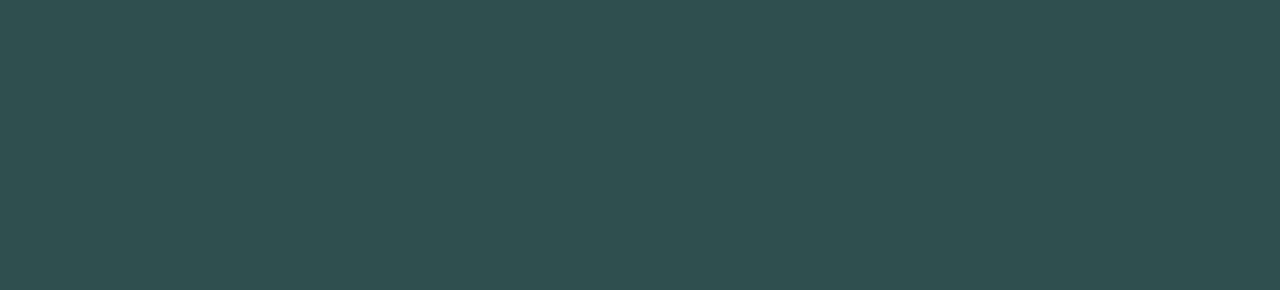
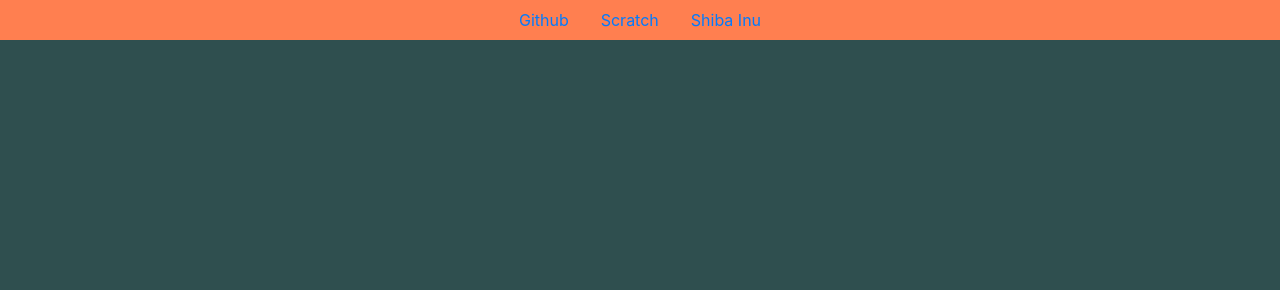
Before and after one commit to dorwinl3894/dorwinl3894.github.io, a plain HTML site: page index.html in a window 1280 px wide. Shown: the top 290 px of the page. Drawn offline with nearby package versions, Linux system fonts and the light colour scheme.

Commit message:
add header and links

```diff
--- a/index.html
+++ b/index.html
@@ -12,6 +12,20 @@
 </head>
 
 <body>
+    <div class="header">
+        <div class="container">
+            <ul class="nav justify-content-center">
+                <li class="nav-item">
+                    <a class="nav-link active" href="https://github.com/dorwinl3894">Github</a>
+                </li>
+                <li class="nav-item">
+                    <a class="nav-link active" href="https://scratch.mit.edu/users/dorwinl3894/">Scratch</a>
+                </li>
+                <li class="nav-item">
+                        <a class="nav-link active" href="https://dorwinl3894.github.io/Shiba_Inu/">Shiba Inu</a>
+                </li>
+        </div>
+    </div>
     <div class="index">
         <img class="logo" src="images/doorwin.png" alt="cool picture of me">
         <h1 class="about-me">Dorwin Liang</h1>
--- a/style.css
+++ b/style.css
@@ -87,3 +87,9 @@ p {
     width: 800px;
     padding-top: 100px;
 }
+
+.header {
+    background-color:  coral;
+    position: fixed;
+    width: 100%;
+}
```
